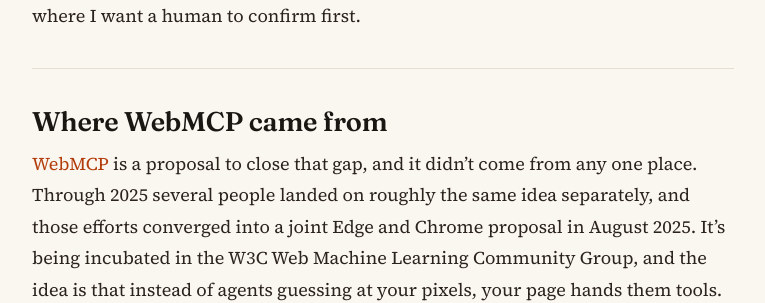
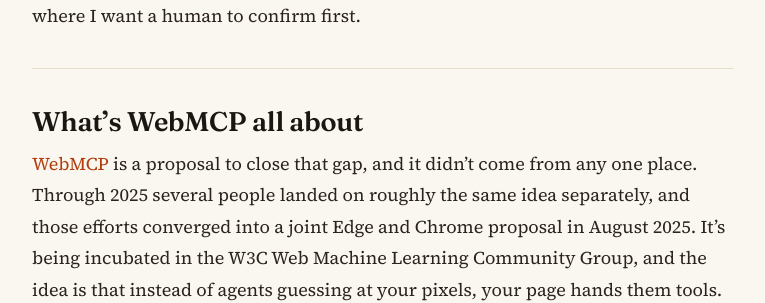
Before and after one commit to victorhuangwq/experiencethis.world, a Jekyll site: the page built from _posts/2026-08-17-agents-are-already-browsing.md, in a window 1280 px wide and 900 px high, scrolled down 777 px. Shown: the part 155-458 px from the top of the window, without its empty margins (257-1022 px from the left). Built offline with Jekyll 4.4.1, drawn with Linux system fonts in a browser that asks for light colours.

Commit message:
Retitle section to What's WebMCP all about
Co-Authored-By: Claude Opus 5 <noreply@anthropic.com>
Claude-Session: https://claude.ai/code/session_0136wbMMqseziXZRRUF6HcTu

```diff
--- a/_posts/2026-08-17-agents-are-already-browsing.md
+++ b/_posts/2026-08-17-agents-are-already-browsing.md
@@ -25,7 +25,7 @@ Sites don't have a good response available either. They can try to detect automa
 
 ---
 
-## Where WebMCP came from
+## What's WebMCP all about
 
 [WebMCP](https://github.com/webmachinelearning/webmcp) is a proposal to close that gap, and it didn't come from any one place. Through 2025 several people landed on roughly the same idea separately, and those efforts converged into a joint Edge and Chrome proposal in August 2025. It's being incubated in the W3C Web Machine Learning Community Group, and the idea is that instead of agents guessing at your pixels, your page hands them tools.
 
```
